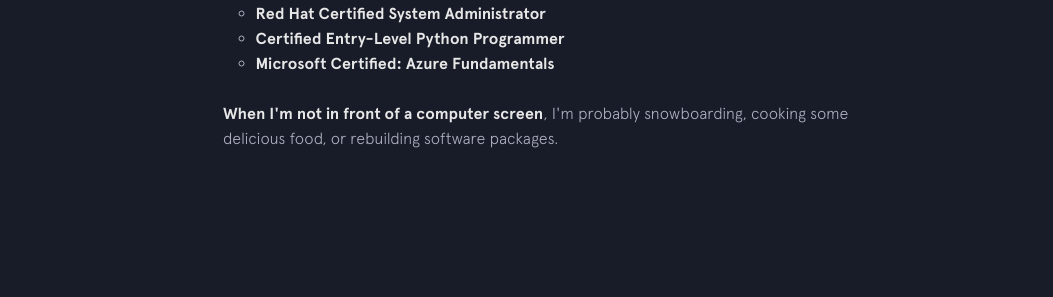
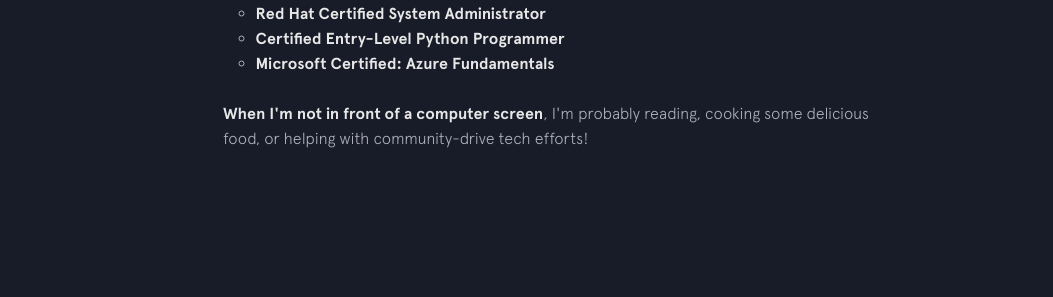
Before and after one commit to malenabashar/malenabashar.github.io, a Jekyll site: the page built from index.html, in a window 1280 px wide and 900 px high, scrolled down 1065 px. Shown: the part 156-453 px from the top of the window, without its empty margins (227-1280 px from the left). Built offline with Jekyll 4.4.1, drawn with Linux system fonts in a browser that asks for light colours; nearby versions of some CDN libraries.

Commit message:
Updating website

```diff
--- a/_includes/background.html
+++ b/_includes/background.html
@@ -31,8 +31,7 @@
 
 
     <p>
-      <strong>When I'm not in front of a computer screen</strong>, I'm probably snowboarding, cooking some delicious food,
-      or rebuilding software packages.
+      <strong>When I'm not in front of a computer screen</strong>, I'm probably reading, cooking some delicious food, or helping with community-drive tech efforts!
     </p>
     <!-- {% include employment-status.html %} -->
   </div>
```
